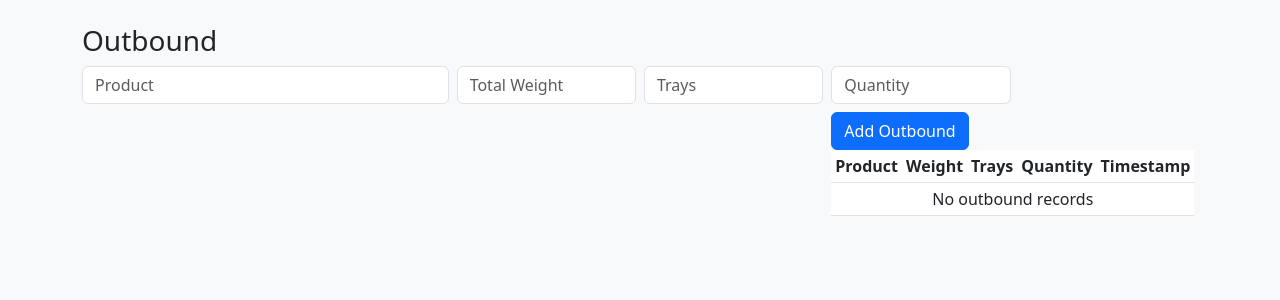
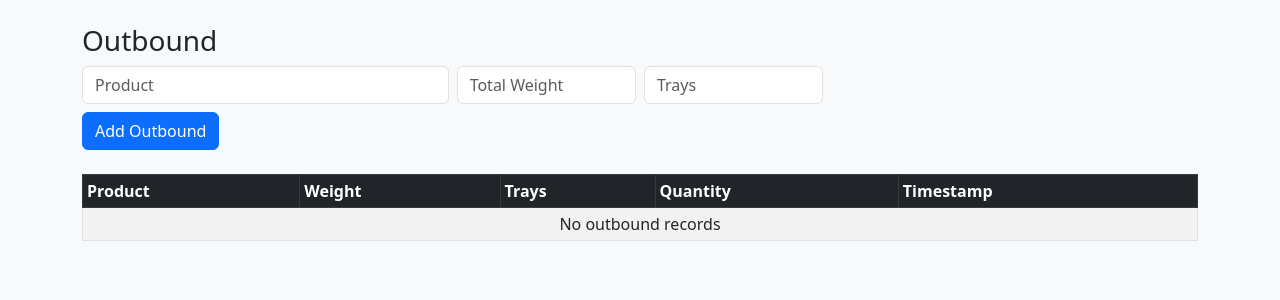
Before and after one commit to Abinesh-ss/V.V_FRUITS, a Flask app: page /outbound in a window 1280 px wide. Shown: the part 56-356 px from the top of the page. Run offline with Flask 3, Linux system fonts and the light colour scheme; data that the repository does not hold is empty.

Commit message:
Update outbound.html

```diff
--- a/templates/outbound.html
+++ b/templates/outbound.html
@@ -3,15 +3,34 @@
 <h3>Outbound</h3>
 
 <form method="POST" action="{{ url_for('add_outbound') }}" class="row g-2 mb-4">
-  <div class="col-md-4"><input class="form-control" name="product" placeholder="Product" required></div>
-  <div class="col-md-2"><input step="0.01" class="form-control" name="total_weight" placeholder="Total Weight" required></div>
-  <div class="col-md-2"><input type="number" class="form-control" name="no_of_trays" placeholder="Trays" required></div>
-  <div class="col-md-2"><input step="0.01" class="form-control" name="quantity" id="quantity" placeholder="Quantity" readonly>
-  <div class="col-12 mt-2"><button class="btn btn-primary" type="submit">Add Outbound</button></div>
+  <div class="col-md-4">
+    <input class="form-control" name="product" placeholder="Product" required>
+  </div>
+  <div class="col-md-2">
+    <input step="0.01" class="form-control" id="weight" name="total_weight" placeholder="Total Weight" required>
+  </div>
+  <div class="col-md-2">
+    <input type="number" class="form-control" id="no_of_trays" name="no_of_trays" placeholder="Trays" required>
+  </div>
+
+  <!-- 🔒 Hidden Quantity (auto-calculated) -->
+  <input type="hidden" name="quantity" id="quantity">
+
+  <div class="col-12 mt-2">
+    <button class="btn btn-primary" type="submit">Add Outbound</button>
+  </div>
 </form>
 
-<table class="table table-sm">
-  <thead><tr><th>Product</th><th>Weight</th><th>Trays</th><th>Quantity</th><th>Timestamp</th></tr></thead>
+<table class="table table-sm table-bordered table-striped">
+  <thead class="table-dark">
+    <tr>
+      <th>Product</th>
+      <th>Weight</th>
+      <th>Trays</th>
+      <th>Quantity</th>
+      <th>Timestamp</th>
+    </tr>
+  </thead>
   <tbody>
     {% for r in rows %}
       <tr>
@@ -27,11 +46,12 @@
   </tbody>
 </table>
 {% endblock %}
+
 <script>
 function calculateQuantity() {
   let weight = parseFloat(document.getElementById("weight").value) || 0;
   let trays = parseInt(document.getElementById("no_of_trays").value) || 0;
-  document.getElementById("quantity").value = weight * trays;
+  document.getElementById("quantity").value = (weight * trays).toFixed(2);
 }
 document.getElementById("weight").addEventListener("input", calculateQuantity);
 document.getElementById("no_of_trays").addEventListener("input", calculateQuantity);
```
